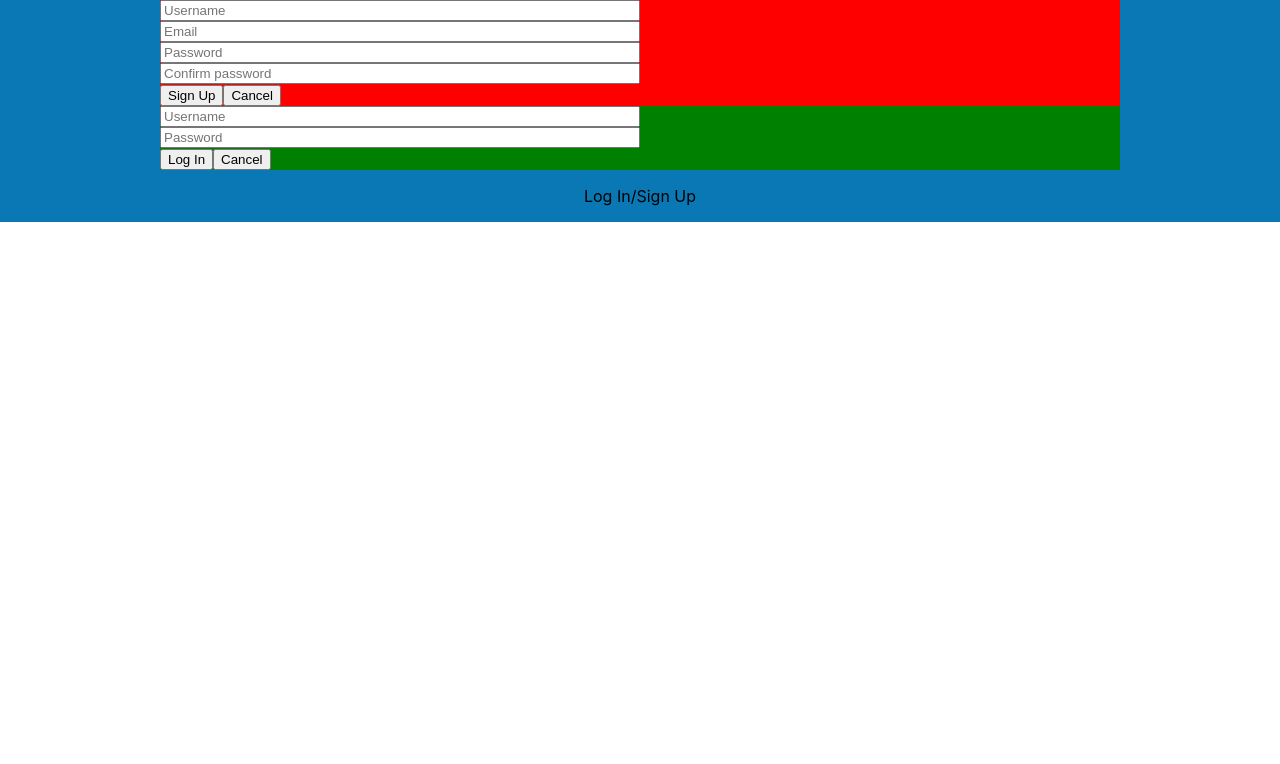
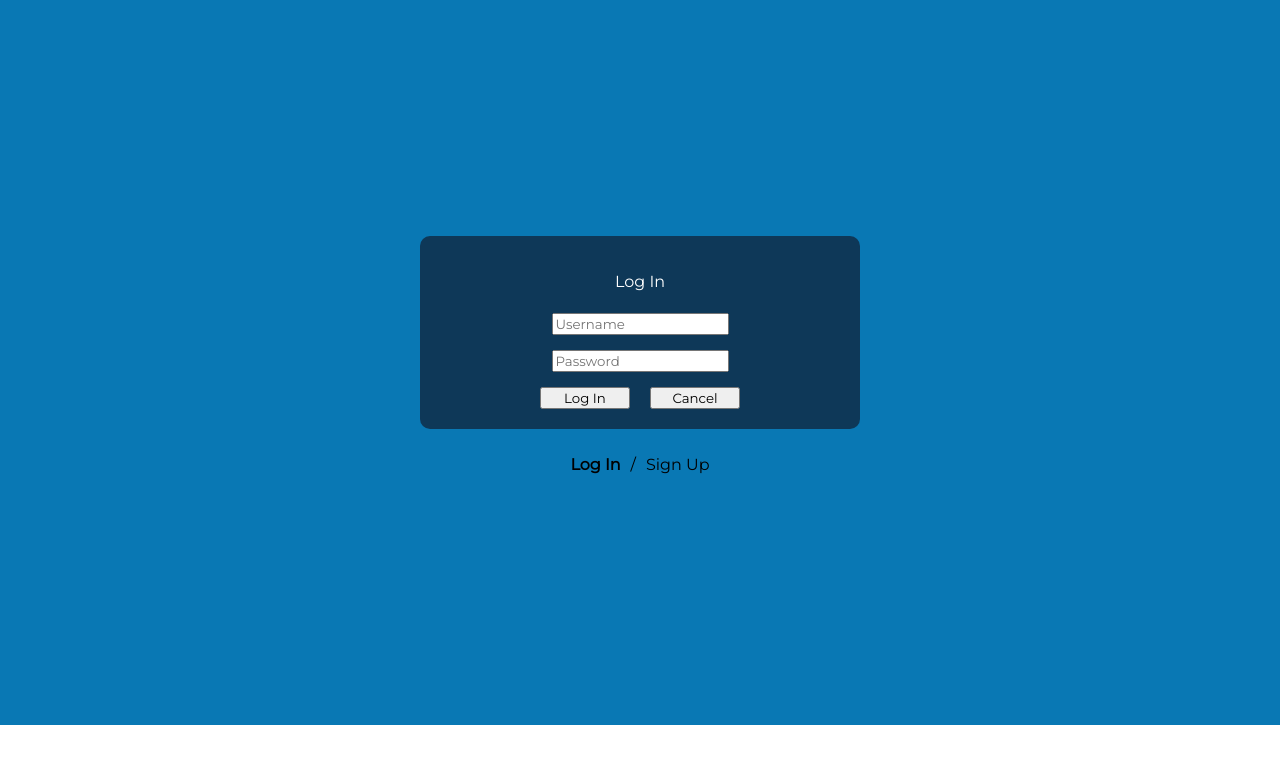
Before and after one commit to nj606214/nicks-code-blog, a React (Create React App) app: page /signIn in a window 1280 px wide. Shown: the top 764 px of the page. Built offline with nearby package versions, Linux system fonts and the light colour scheme.

Commit message:
added the log in and sign up portion, added some data validation and styling

```diff
--- a/src/components/BlogPostForm.js
+++ b/src/components/BlogPostForm.js
@@ -84,8 +84,8 @@ export default function BlogPostForm () {
         if(!values.text) {
             errors.text = "Text is required!"
         }
-        else if(values.text.length > 500) {
-            errors.text = "Text must be less than 500 characters!"
+        else if(values.text.length > 1000) {
+            errors.text = "Text must be less than 1000 characters!"
         }
         if(!values.fireLevel) {
             errors.fireLevel = "Select a fire level!"
--- a/src/components/LogIn.js
+++ b/src/components/LogIn.js
@@ -1,35 +1,78 @@
 import React from "react";
+import { useNavigate } from 'react-router-dom';
 
 export default function LogIn() {
     /*functions for log in procedure*/
 
+    const [formState, setFormState] = React.useState({username: '', password: ''})
+    const [formErrors, setFormErrors] = React.useState({});
 
+    /*form input functions*/
+    function handleChange(e) {
+        const {name, value} = e.target;
+        setFormState({...formState, [name]: value})
+    }
 
+    /*submit function*/
+    function validate(values) {
+        const errors={};
+        if(!values.username) {
+            errors.username='must include username'
+        }
+        if(!values.password) {
+            errors.password='must include password'
+        }
 
-    return(
-        <div className="logInFormContainer">
+        return errors;
+    }
+
+    const navigate = useNavigate();
+
+    function submitForm(event) {
+        setFormErrors(validate(formState));
+        const errors=validate(formState);
+
+        const isEmpty = !Object.values(errors).every(key => key === null || key === '');
+
+        if (isEmpty) {
+            event.preventDefault();
+            console.log(errors);
+        }
+        else
+
+        navigate('/');
+    }
+
+    return (
             <form className="logInForm">
+               <p className="signInPageFormTitle">Log In</p>
                 <input
+                    value={formState.username}
+                    onChange={handleChange}
                     placeholder="Username"
                     name="username"
                     type="text"
                     id="username"
-                    className="signInInput"
+                    className="signInPageFormInput"
 
                 />
+                {formErrors.username && <p className="inputError inputErrorCenter">{ formErrors.username }</p> }
                 <input
+                    value={formState.password}
+                    onChange={handleChange}
                     placeholder="Password"
                     name="password"
                     type="text"
                     id="password"
-                    className="signInInput"
+                    className="signInPageFormInput"
 
                 />
+                {formErrors.password && <p className="inputError inputErrorCenter">{ formErrors.password }</p> }
                 <div className="logInFormButtonContainer">
-                    <button>Log In</button>
-                    <button>Cancel</button>
+                    <button className="signInPageFormButton" onClick={submitForm}>Log In</button>
+                    <button className="signInPageFormButton">Cancel</button>
                 </div>
             </form>
-        </div>
+
     )
 }
--- a/src/components/SignInPage.js
+++ b/src/components/SignInPage.js
@@ -4,15 +4,27 @@ import LogIn from './LogIn'
 
 
 export default function SignInPage() {
+    const [signInState, setSignInState] = React.useState(true);
+
+
+    function handleClassNames(isSelected) {
+        const classNames=['signInPageToggleButton'];
+        if (signInState === isSelected) {
+            classNames.push('isSelected')
+        }
+        return classNames.join(' ')
+    }
+
+
     return (
         <div className="signInPage">
             <div className="signInPageFormContainer">
-                <SignUp />
-                <LogIn />
-                <div className="signUpPageToggleContainer">
-                    <p>Log In</p>
+                {!signInState && <SignUp /> }
+                {signInState && <LogIn /> }
+                <div className="signInPageToggleContainer">
+                    <div onClick={() => {setSignInState(true)}} className={handleClassNames(true)}>Log In</div>
                     <p>/</p>
-                    <p>Sign Up</p>
+                    <div onClick={() => {setSignInState(false)}} className={handleClassNames(false)}>Sign Up</div>
                 </div>
             </div>
         </div>
--- a/src/components/SignUp.js
+++ b/src/components/SignUp.js
@@ -1,38 +1,97 @@
 import React from 'react'
+import { useNavigate } from 'react-router-dom';
+export default function SignUp() {
 
-export default function SignUp() {
+    const [formState, setFormState] = React.useState({username: '', email: '', password: '', confirmPassword: ''})
+    const [formErrors, setFormErrors] = React.useState({});
+
+    /*form input functions */
+    function handleChange(e) {
+        const {name, value} = e.target;
+        setFormState({...formState, [name]: value})
+    }
+
+     /*submit function*/
+     function validate(values) {
+        const errors={};
+        if(!values.username) {
+            errors.username='must include username'
+        }
+        if(!values.email) {
+            errors.email='must include email'
+        }
+        if(!values.password) {
+            errors.password='must include password'
+        }
+        if(!values.confirmPassword) {
+            errors.confirmPassword='must confirm password'
+        }
+        if(!(values.password === values.confirmPassword)) {
+            errors.confirmPassword='passwords must match'
+        }
+
+        return errors;
+    }
+
+    const navigate = useNavigate();
+
+    function submitForm(event) {
+        setFormErrors(validate(formState));
+        const errors=validate(formState);
+
+        const isEmpty = !Object.values(errors).every(key => key === null || key === '');
+
+        if (isEmpty) {
+            event.preventDefault();
+            console.log(errors);
+        } else
+
+        navigate('/');
+    }
+
     return(
-        <div className="signUpFormContainer">
             <form className="signUpForm">
+                <p className="signInPageFormTitle">Sign Up</p>
                 <input
                     name="username"
                     type="text"
                     placeholder="Username"
-                    className="signUpInput"
+                    className="signInPageFormInput"
+                    value={formState.username}
+                    onChange={handleChange}
                 />
+                {formErrors.username && <p className="inputError inputErrorCenter">{ formErrors.username }</p> }
                 <input
                     name="email"
                     type="text"
                     placeholder="Email"
-                    className="signUpInput"
+                    className="signInPageFormInput"
+                    value={formState.email}
+                    onChange={handleChange}
                 />
+                {formErrors.email && <p className="inputError inputErrorCenter">{ formErrors.email }</p> }
                  <input
                     name="password"
                     type="text"
                     placeholder="Password"
-                    className="signUpInput"
+                    className="signInPageFormInput"
+                    value={formState.password}
+                    onChange={handleChange}
                 />
+                {formErrors.password && <p className="inputError inputErrorCenter">{ formErrors.password }</p> }
                  <input
                     name="confirmPassword"
                     type="text"
                     placeholder="Confirm password"
-                    className="signUpInput"
+                    className="signInPageFormInput"
+                    value={formState.confirmPassword}
+                    onChange={handleChange}
                 />
+                {formErrors.confirmPassword && <p className="inputError inputErrorCenter">{ formErrors.confirmPassword }</p> }
                 <div>
-                    <button>Sign Up</button>
-                    <button>Cancel</button>
+                    <button className="signInPageFormButton" onClick={submitForm}>Sign Up</button>
+                    <button className="signInPageFormButton">Cancel</button>
                 </div>
             </form>
-        </div>
     )
 }
--- a/src/index.css
+++ b/src/index.css
@@ -120,6 +120,7 @@ nav a:hover {
   font-family: "Montserrat", sans-serif;
   font-weight: 500;
   width: 100%;
+  height: 675px;
   background-color: var(--color3);
   justify-self: center;
 }
@@ -341,35 +342,79 @@ select:invalid {
   background-color: var(--color3);
   display: flex;
   flex-direction: column;
+  font-family: "Montserrat", sans-serif;
 }
 
 .signInPageFormContainer {
+  min-width: 450px;
+  display: flex;
+  flex-direction: column;
+  justify-content: center;
+  align-items: center;
   width: 75%;
   align-self: center;
+  height: 725px;
 }
 
-.logInFormContainer {
-  background-color: green;
-}
 .logInForm {
-  width: 50%;
+  width: 80%;
+  max-width: 400px;
+  font-family: "Montserrat", sans-serif;
+  padding: 20px;
+  border-radius: 10px;
+  background-color: var(--color2);
   display: flex;
   flex-direction: column;
+  justify-content: center;
+  align-items: center;
 }
 
-.signUpPageToggleContainer {
+.signInPageFormTitle {
+  color: white;
+  margin-bottom: 22px;
+}
+
+.signInPageFormButton {
+  font-family: "Montserrat", sans-serif;
+  width: 90px;
+  margin-inline: 10px;
+}
+
+.signInPageFormInput {
+  font-family: "Montserrat", sans-serif;
+  margin-bottom: 15px;
+}
+
+.signInPageToggleContainer {
+  margin-top: 10px;
   display: flex;
   flex-direction: row;
   align-items: center;
   justify-content: center;
 }
 
-.signUpFormContainer {
-  background-color: red;
+.signInPageToggleButton {
+  font-family: "Montserrat", sans-serif;
+  margin-inline: 10px;
+}
+
+.signInPageToggleButton:hover {
+  cursor: pointer;
+}
+
+.signInPageToggleButton.isSelected {
+  font-weight: bold;
 }
 
 .signUpForm {
-  width: 50%;
+  font-family: "Montserrat", sans-serif;
+  border-radius: 10px;
+  padding: 20px;
+  max-width: 400px;
+  width: 80%;
+  background-color: var(--color2);
   display: flex;
   flex-direction: column;
+  justify-content: center;
+  align-items: center;
 }
```
Also changed, not shown: 1 other file (tests, documents, lock files or other folders).
